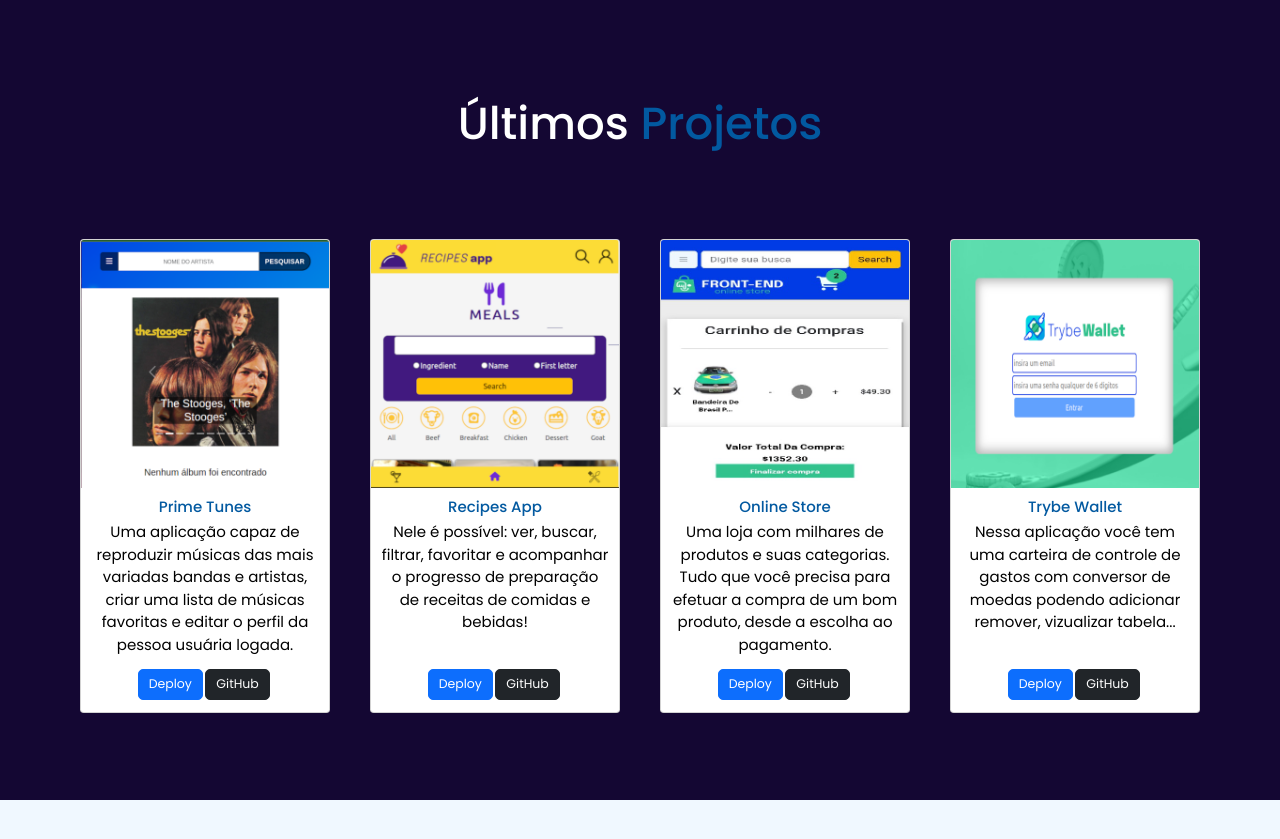
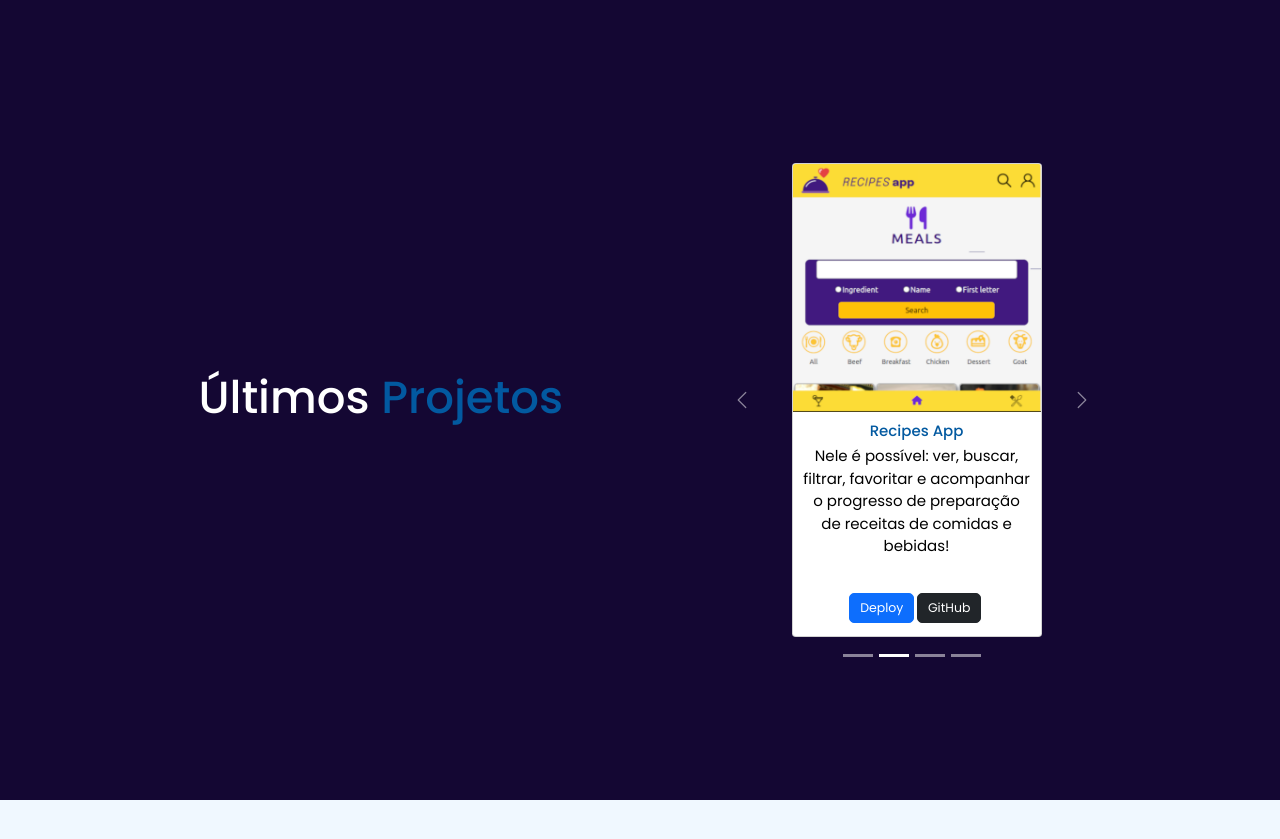
Before and after one commit to AlexyOliveira/AlexyOliveira.github.io, a React (Vite) app: page / in a window 1280 px wide. Shown: the part 2400-3239 px from the top of the page. Built offline with nearby package versions, Linux system fonts and the light colour scheme.

Commit message:
add style to projects

```diff
--- a/src/components/Projects.css
+++ b/src/components/Projects.css
@@ -12,20 +12,19 @@
     display: flex;
     flex-wrap: wrap;
     justify-content: center;
-    transition: 1s;
   }
 
+  .item {
+    padding: 20px 60px;
+  }
+  .carousel {
+    width: 400px;
+  }
   .cardStyle {
-    transition: 1s;
     margin: 20px;
     width: 25rem;
     color: black;
     font-size: 15px;
-  }
-
-  .cardStyle:hover {
-    width: 30rem;
-
   }
 
   .heading {
@@ -39,4 +38,7 @@
     .projects-container {
       padding: 10px;
     }
+    .item {
+      padding: 20px 60px;
+    }
   }
--- a/src/components/Projects.jsx
+++ b/src/components/Projects.jsx
@@ -1,10 +1,11 @@
+import React from "react";
+import Carousel from "react-bootstrap/Carousel";
+import Button from "react-bootstrap/Button";
+import Card from "react-bootstrap/Card";
 import recippImg from "../images/recipes-app.png";
 import primeTunesImg from "../images/prime-tunes.png";
 import trybeWallet from "../images/wallet.png";
 import onlineStore from "../images/online-store.jpg";
-import React from "react";
-import Button from "react-bootstrap/Button";
-import Card from "react-bootstrap/Card";
 import "./Projects.css";
 
 export default function Projects() {
@@ -15,7 +16,8 @@
       </h2>
 
       <div className="portfolio-container">
-        <div className="cards">
+        <Carousel className="carousel">
+          <Carousel.Item className="item">
             <Card className="cardStyle">
               <Card.Img variant="top" src={primeTunesImg} />
               <Card.Body>
@@ -24,8 +26,8 @@
                 </Card.Title>
                 <Card.Text>
                   Uma aplicação capaz de reproduzir músicas das mais variadas
-                bandas e artistas, criar uma lista de músicas favoritas e editar
-                o perfil da pessoa usuária logada.
+                  bandas e artistas, criar uma lista de músicas favoritas e
+                  editar o perfil da pessoa usuária logada.
                 </Card.Text>
                 <Button
                   className="btn-lg"
@@ -44,6 +46,9 @@
                 </a>
               </Card.Body>
             </Card>
+          </Carousel.Item>
+
+          <Carousel.Item className="item">
             <Card className="cardStyle">
               <Card.Img variant="top" src={recippImg} />
               <Card.Body>
@@ -51,8 +56,8 @@
                   <h4 style={{ color: "rgb(2, 89, 160)" }}>Recipes App</h4>
                 </Card.Title>
                 <Card.Text>
-                Nele é possível: ver, buscar, filtrar, favoritar e acompanhar o
-                progresso de preparação de receitas de comidas e bebidas!
+                  Nele é possível: ver, buscar, filtrar, favoritar e acompanhar
+                  o progresso de preparação de receitas de comidas e bebidas!
                   <br />
                   <br />
                 </Card.Text>
@@ -73,6 +78,9 @@
                 </a>
               </Card.Body>
             </Card>
+          </Carousel.Item>
+
+          <Carousel.Item className="item">
             <Card className="cardStyle">
               <Card.Img variant="top" src={onlineStore} />
               <Card.Body>
@@ -101,16 +109,21 @@
                 </a>
               </Card.Body>
             </Card>
+          </Carousel.Item>
+
+          <Carousel.Item className="item">
             <Card className="cardStyle">
               <Card.Img variant="top" src={trybeWallet} />
               <Card.Body>
                 <Card.Title>
                   {" "}
-                <h4 style={{ color: "rgb(2, 89, 160)" }}>Trybe Wallet</h4>{" "}
+                  <h4 style={{ color: "rgb(2, 89, 160)" }}>
+                    Trybe Wallet
+                  </h4>{" "}
                 </Card.Title>
                 <Card.Text>
-                Nessa aplicação você tem uma carteira de controle de gastos com
-                conversor de moedas podendo adicionar remover, vizualizar
+                  Nessa aplicação você tem uma carteira de controle de gastos
+                  com conversor de moedas podendo adicionar remover, vizualizar
                   tabela...
                   <br />
                   <br />
@@ -132,7 +145,8 @@
                 </a>
               </Card.Body>
             </Card>
-        </div>
+          </Carousel.Item>
+        </Carousel>
       </div>
     </section>
   );
```
Lines whose indentation alone changed are shown as unchanged.
